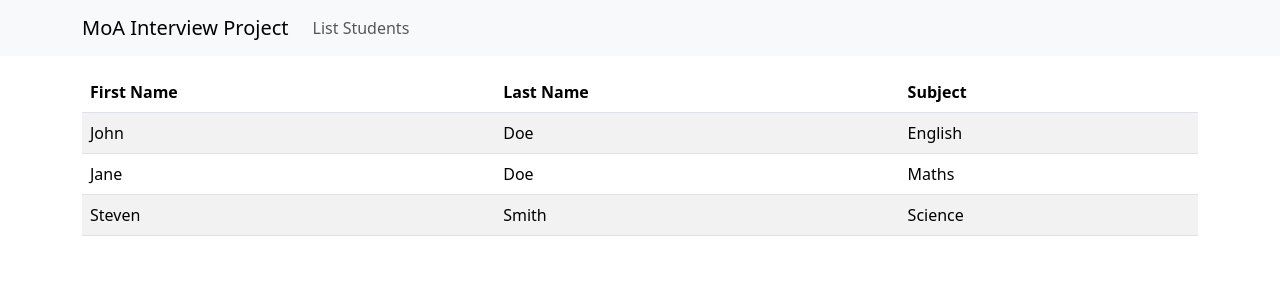
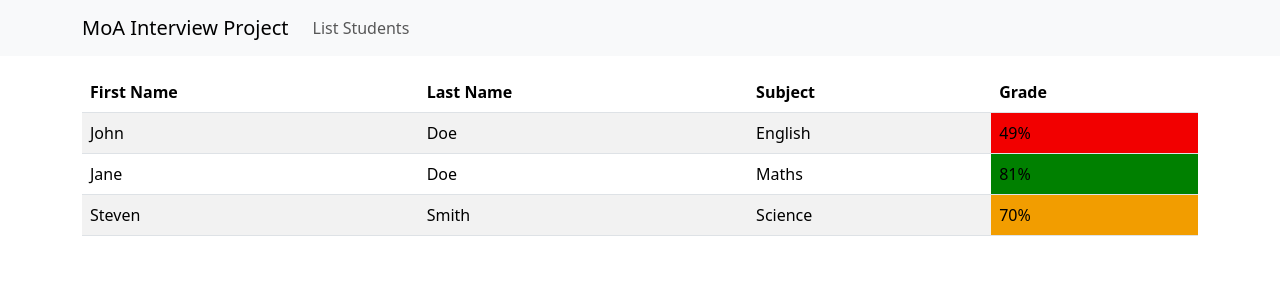
Before and after one commit to joshrogers857/mapofagriculture-interview-exercise, an Angular app in the folder app/: page / in a window 1280 px wide. Shown: the top 300 px of the page. Built offline with nearby package versions, Linux system fonts and the light colour scheme.

Commit message:
Add grade column. Add dynamic CSS for grade display

```diff
--- a/app/src/app/service/data/mock-students.ts
+++ b/app/src/app/service/data/mock-students.ts
@@ -7,7 +7,7 @@ export const MOCK_STUDENTS: Student[] = [
         last_name: 'Doe',
         email: 'john.doe@example.com',
         subject: 'English',
-        grade: 65
+        grade: 49
     },
     {
         id: 2,
@@ -15,7 +15,7 @@ export const MOCK_STUDENTS: Student[] = [
         last_name: 'Doe',
         email: 'jane.doe@example.com',
         subject: 'Maths',
-        grade: 80
+        grade: 81
     },
     {
         id: 3,
--- a/app/src/app/students/students.component.html
+++ b/app/src/app/students/students.component.html
@@ -4,6 +4,7 @@
             <th>First Name</th>
             <th>Last Name</th>
             <th>Subject</th>
+            <th>Grade</th>
         </tr>
     </thead>
     <tbody>
@@ -11,6 +12,11 @@
             <td>{{ student.first_name }}</td>
             <td>{{ student.last_name }}</td>
             <td>{{ student.subject }}</td>
+            <td
+                [ngStyle]="{ 'background-color': getGradeColour(student.grade) }"
+            >
+                {{ student.grade }}%
+            </td>
         </tr>
     </tbody>
 </table>
--- a/app/src/app/students/students.component.ts
+++ b/app/src/app/students/students.component.ts
@@ -19,4 +19,14 @@ export class StudentsComponent implements OnInit {
             error: (error: Error) => console.error(error),
         });
     }
+
+    getGradeColour(grade: number): string {
+        if (grade > 80) {
+            return 'green';
+        } else if (grade > 50) {
+            return 'orange';
+        } else {
+            return 'red';
+        }
+    }
 }
```
Also changed, not shown: 1 other file (tests, documents, lock files or other folders).
